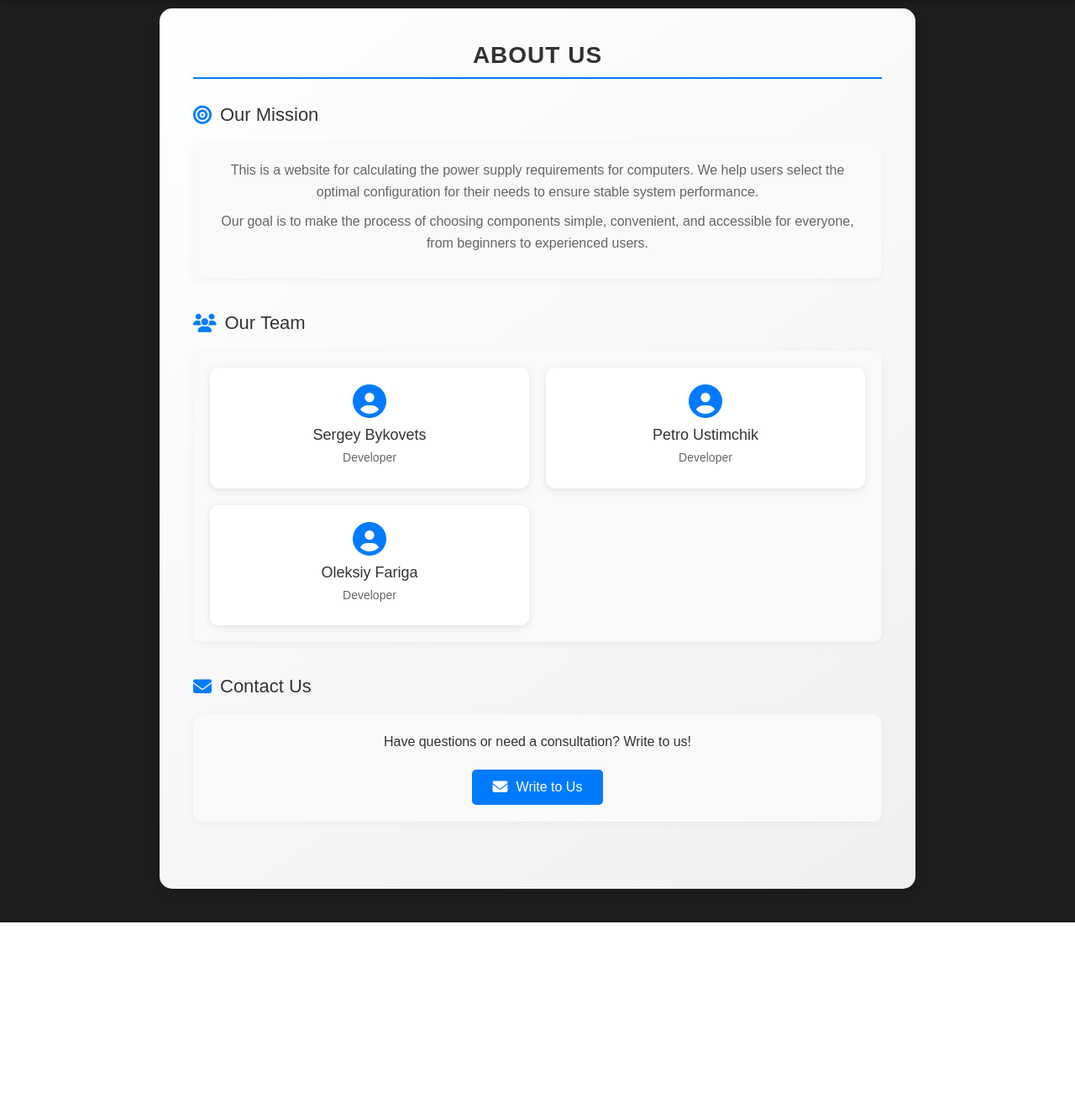
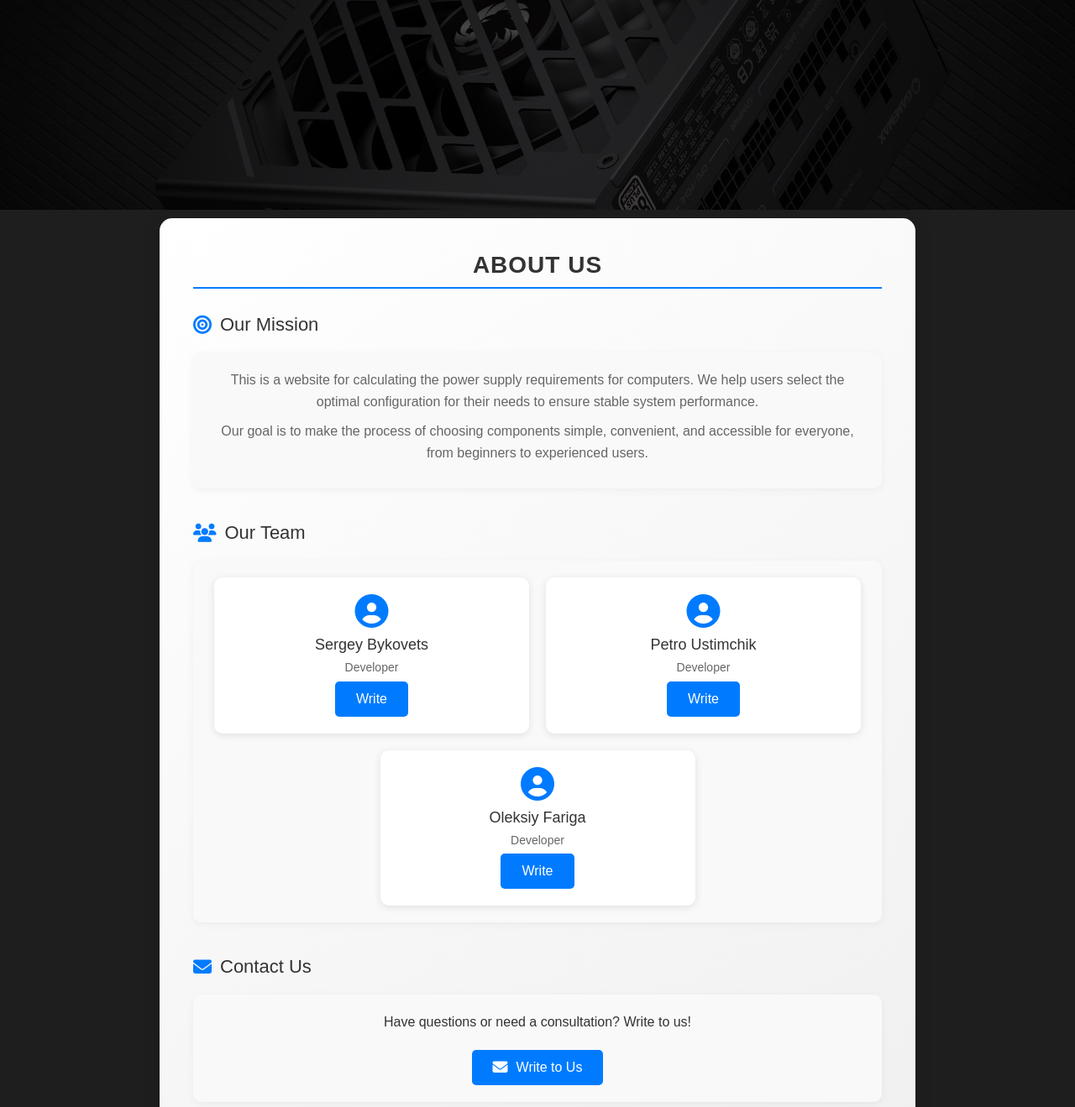
Before and after one commit to SergeyBykovets/PSUcalc_coursework, a Django app: page /about-us in a window 1280 px wide. Shown: the part 60-1379 px from the top of the page at 84% size. Before the commit the page ends 1159 px from the top, so only its background shows below. Run offline with Django 5.2, Linux system fonts and the light colour scheme.

Commit message:
about-us

```diff
--- a/calculator/main/static/css/PScalculator.css
+++ b/calculator/main/static/css/PScalculator.css
@@ -143,8 +143,9 @@ header {
 /* Секція: Наша команда */
 .team-list {
     display: grid;
-    grid-template-columns: repeat(auto-fit, minmax(250px, 1fr));
+    grid-template-columns: repeat(auto-fit, minmax(350px, 375px)); /* Фіксована ширина для всіх елементів */
     gap: 20px;
+    justify-content: center; /* Центрування елементів у сітці */
 }
 
 .team-member {
@@ -154,6 +155,8 @@ header {
     box-shadow: 0 2px 10px rgba(0, 0, 0, 0.1);
     text-align: center;
     transition: transform 0.3s ease, box-shadow 0.3s ease;
+    width: 100%; /* Забезпечує однакову ширину */
+    max-width: 375px; /* Максимальна ширина для відповідності дизайну */
 }
 
 .team-member:hover {
@@ -183,6 +186,11 @@ header {
 .team-member p:first-of-type {
     font-weight: 500;
     color: #666;
+}
+
+.centered-member {
+    grid-column: 1 / -1; /* Займає весь рядок */
+    margin: 0 auto; /* Центрування блоку в рядку */
 }
 
 /* Заклик до дії (CTA) */
@@ -745,8 +753,9 @@ label {
         top: -5px; /* Корекція для адаптивного дизайну */
     }
 
-
-
+    .centered-member {
+        margin: 0 auto;
+    }
 }
 
 @media (max-width: 480px) {
--- a/calculator/main/static/js/PSCalculatorModel.js
+++ b/calculator/main/static/js/PSCalculatorModel.js
@@ -15,7 +15,6 @@ class PSCalculatorModel {
     }
 
     setCpuOverclock(isOverclocked, percentage) {
-        console.log('Setting CPU overclock:', { isOverclocked, percentage });
         this.cpu.overclock = isOverclocked;
         this.cpu.overclockPercentage = percentage;
     }
--- a/calculator/main/static/js/PSCalculatorView.js
+++ b/calculator/main/static/js/PSCalculatorView.js
@@ -177,9 +177,10 @@ class PSCalculatorView {
 
     updatePower(total, recommended) {
         console.log('Updating UI with:', { total, recommended });
+        // Завжди відображаємо "+20%" у тексті
         this.totalPower.innerHTML = `
-            The system consumes: <strong>${total}W</strong><br>
-            Recommended power supply: <strong>${recommended}W</strong>
+            The system consumes: <strong>${total || 0}W</strong><br>
+            Recommended power supply(+20%): <strong>${recommended || 0}W</strong>
         `;
     }
 
--- a/calculator/main/templates/main/about.html
+++ b/calculator/main/templates/main/about.html
@@ -4,6 +4,7 @@
     <meta charset="UTF-8">
     <meta name="viewport" content="width=device-width, initial-scale=1.0">
     <title>About Us</title>
+    {% load static %}
     <link rel="stylesheet" href="../../static/css/PScalculator.css">
     <link rel="stylesheet" href="https://cdnjs.cloudflare.com/ajax/libs/font-awesome/6.5.1/css/all.min.css" />
 </head>
@@ -22,6 +23,10 @@
         </div>
       </nav>
     </header>
+
+    <div class="banner">
+        <img src="{% static 'images/GAm.jpg' %}" alt="Power Supply Unit" />
+    </div>
 
     <div class="container-form-group">
         <h2 class="sub__title">About Us</h2>
@@ -44,16 +49,19 @@
                         <i class="fas fa-user-circle"></i>
                         <h5>Sergey Bykovets</h5>
                         <p>Developer</p>
+                        <a href="https://t.me/sergeybykovets" class="cta-button">Write</a>
                     </div>
                     <div class="team-member">
                         <i class="fas fa-user-circle"></i>
                         <h5>Petro Ustimchik</h5>
                         <p>Developer</p>
+                        <a href="https://t.me/pepko0007" class="cta-button">Write</a>
                     </div>
-                    <div class="team-member">
-                        <i class="fas fa-user-circle"></i>
+                    <div class="team-member centered-member">
+                        <i class="fas fa-user-circle" class></i>
                         <h5>Oleksiy Fariga</h5>
                         <p>Developer</p>
+                        <a href="https://t.me/LLI_a_l_u_N" class="cta-button">Write</a>
                     </div>
                 </div>
             </div>
@@ -64,7 +72,10 @@
             <h4 class="section-title"><i class="fas fa-envelope"></i> Contact Us</h4>
             <div class="section-content">
                 <p>Have questions or need a consultation? Write to us!</p>
-                <a href="mailto:support@example.com" class="cta-button"><i class="fas fa-envelope"></i> Write to Us</a>
+                <a href="mailto:cbykovec@gmail.com?subject=Inquiry%20from%20Website" class="cta-button">
+                    <i class="fas fa-envelope"></i>
+                    Write to Us
+                </a>
             </div>
         </div>
     </div>
--- a/calculator/main/templates/main/main.html
+++ b/calculator/main/templates/main/main.html
@@ -219,7 +219,7 @@
         <!-- Result -->
         <div class="combined-output" id="totalPower">
             The system consumes: <strong>0W</strong><br>
-            Recommended power supply: <strong>0W</strong>
+            Recommended power supply(+20%): <strong>0W</strong>
         </div>
         <button class="reset-button" id="resetButton"><i class="fas fa-undo"></i> Reset</button>
     </div>
```
Lines whose indentation alone changed are shown as unchanged.
